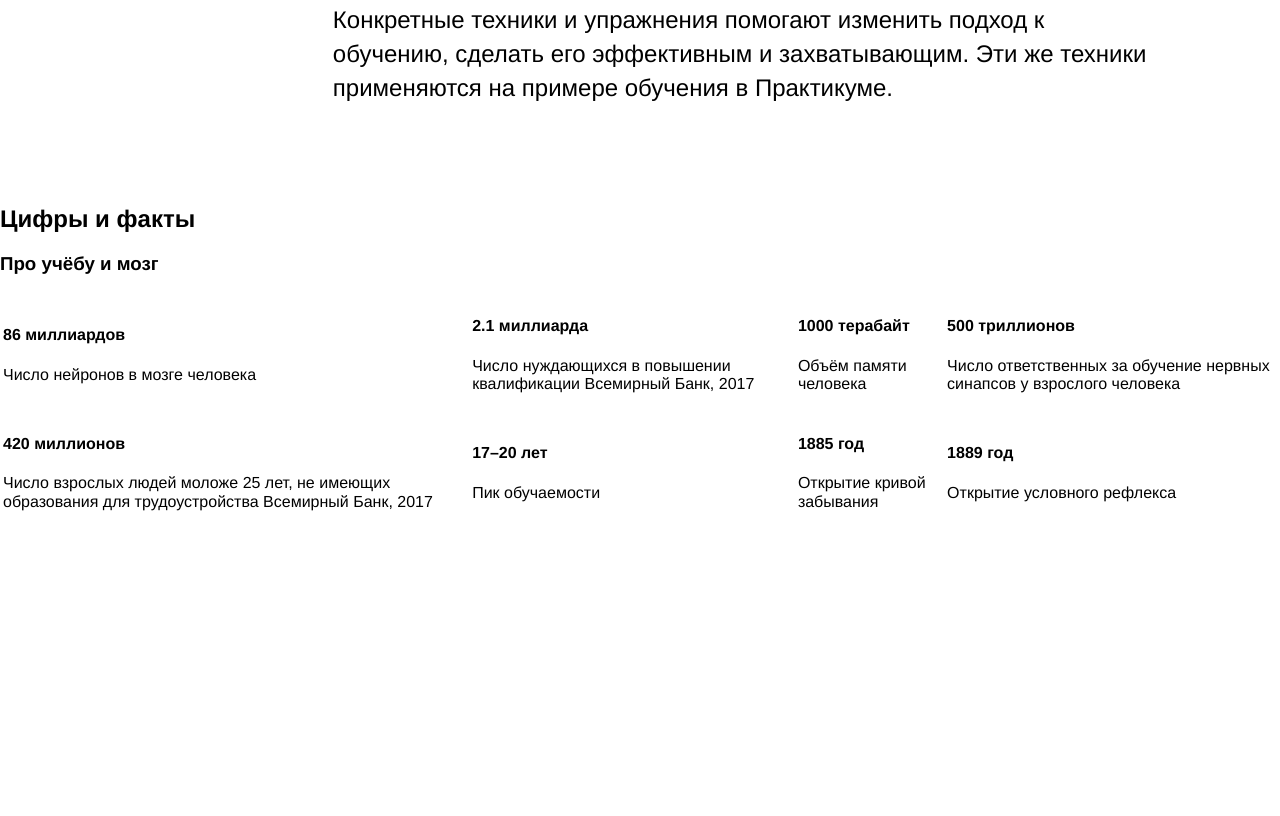
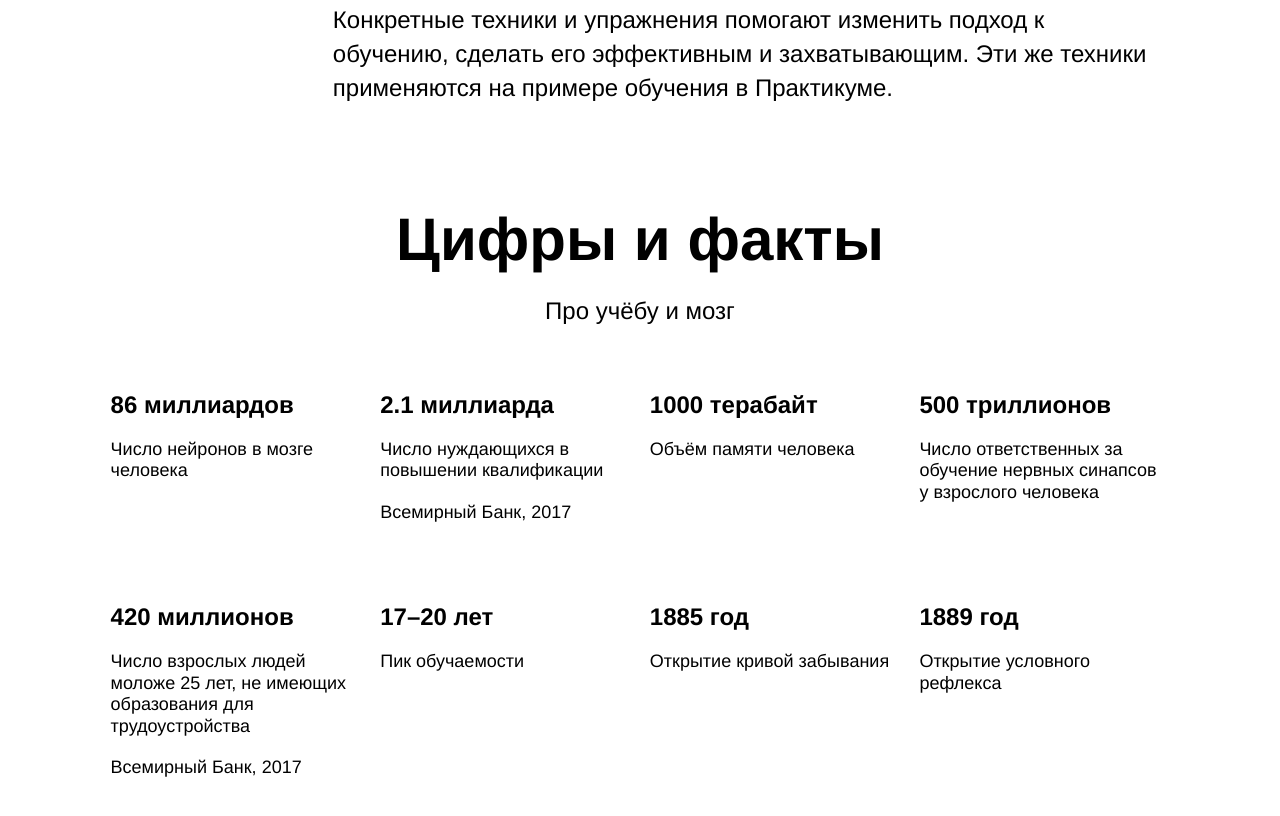
Before and after one commit to JuliaMacFiurst/how-to-learn, a plain HTML site: page index.html in a window 1280 px wide. Shown: the part 1151-1967 px from the top of the page. Before the commit the page ends 1681 px from the top, so only its background shows below. Drawn offline with Linux system fonts and the light colour scheme; files whose address does not match are found by name.

Commit message:
section digits ready

```diff
--- a/index.html
+++ b/index.html
@@ -35,22 +35,22 @@
       <section class="digits">
         <h2 class="section-title">Цифры и факты</h2>
         <h3 class="section-subtitle">Про учёбу и мозг</h3>
-        <table class="table">
-          <tr>
+        <table>
+          <tr class="table">
             <td class="table__cell"><h4 class="table__heading">86 миллиардов</h4>
               <p class="table__text">Число нейронов в мозге человека</p></td>
             <td class="table__cell"><h4 class="table__heading">2.1 миллиарда</h4>
-              <p class="table__text">Число нуждающихся в повышении квалификации
+              <p class="table__text">Число нуждающихся в повышении квалификации</p><p class="table__text">
                 Всемирный Банк, 2017</p></td>
                 <td class="table__cell"><h4 class="table__heading">1000 терабайт</h4>
               <p class="table__text">Объём памяти человека</p></td>
             <td class="table__cell"><h4 class="table__heading">500 триллионов</h4>
               <p class="table__text">Число ответственных за обучение нервных синапсов у взрослого человека</p></td>
           </tr>
-          <tr>
+          <tr class="table">
             <td class="table__cell"><h4 class="table__heading">420 миллионов</h4>
-              <p class="table__text">Число взрослых людей моложе 25 лет, не имеющих образования для трудоустройства
-              Всемирный Банк, 2017</p></td>
+              <p class="table__text">Число взрослых людей моложе 25 лет, не имеющих образования для трудоустройства</p>
+                <p class="table__text">Всемирный Банк, 2017</p></td>
             <td class="table__cell"><h4 class="table__heading">17–20 лет</h4>
               <p class="table__text">Пик обучаемости</p></td>
             <td class="table__cell"><h4 class="table__heading">1885 год</h4>
--- a/styles/style.css
+++ b/styles/style.css
@@ -109,6 +109,59 @@ z-index: 2;
 .two-columns__main-text :last-child {
   margin-bottom: 0;
 }
+
+.digits {
+  display: flex;
+  flex-direction: column;
+  margin: 0 auto 100px;
+  width: 1100px;
+}
+
+
+.section-title {
+  line-height: 1.15;
+  font-size: 60px;
+  font-weight: bold;
+  margin: 0;
+  display: flex;
+  justify-content: center;
+}
+
+.section-subtitle {
+  line-height: 34px;
+  font-size: 24px;
+  font-weight: normal;
+  margin-top: 20px;
+  margin-bottom: 0;
+  display: flex;
+  justify-content: center;
+}
+
+.table__heading {
+  line-height: 1.15;
+  font-size: 24px;
+  font-weight: bold;
+  margin: 0;
+}
+
+.table {
+  display: flex;
+  justify-content: space-evenly;
+  margin-top: 60px;
+}
+
+.table__cell {
+  width: 250px;
+}
+
+.table__text {
+  line-height: 1.2;
+  font-size: 18px;
+  font-weight: normal;
+  flex-wrap: wrap;
+  margin-top: 20px;
+}
+
 /* и элемента с модификатором вида ключ-значение */
 .table__cell_theme_dark {
   width: 200px;
```
